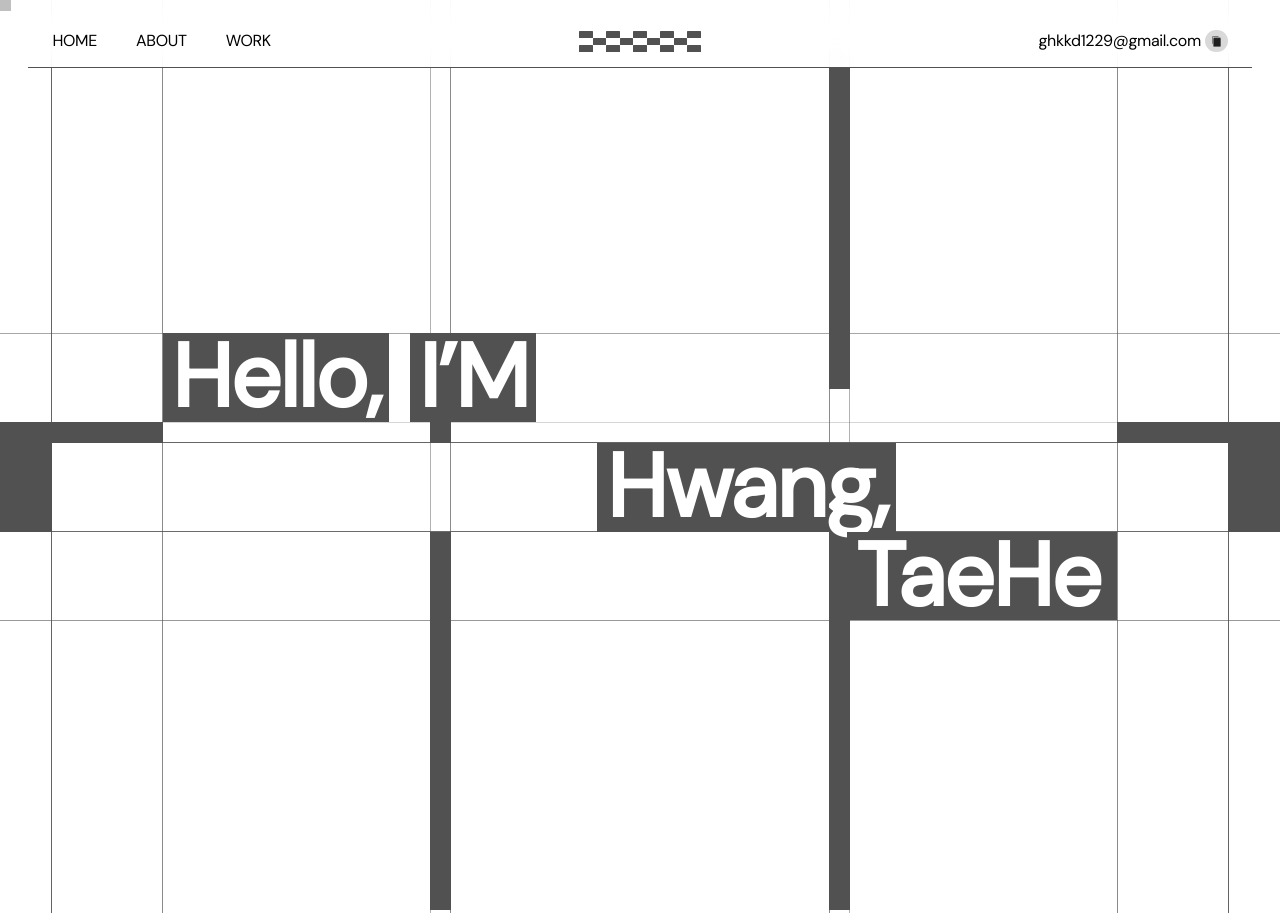
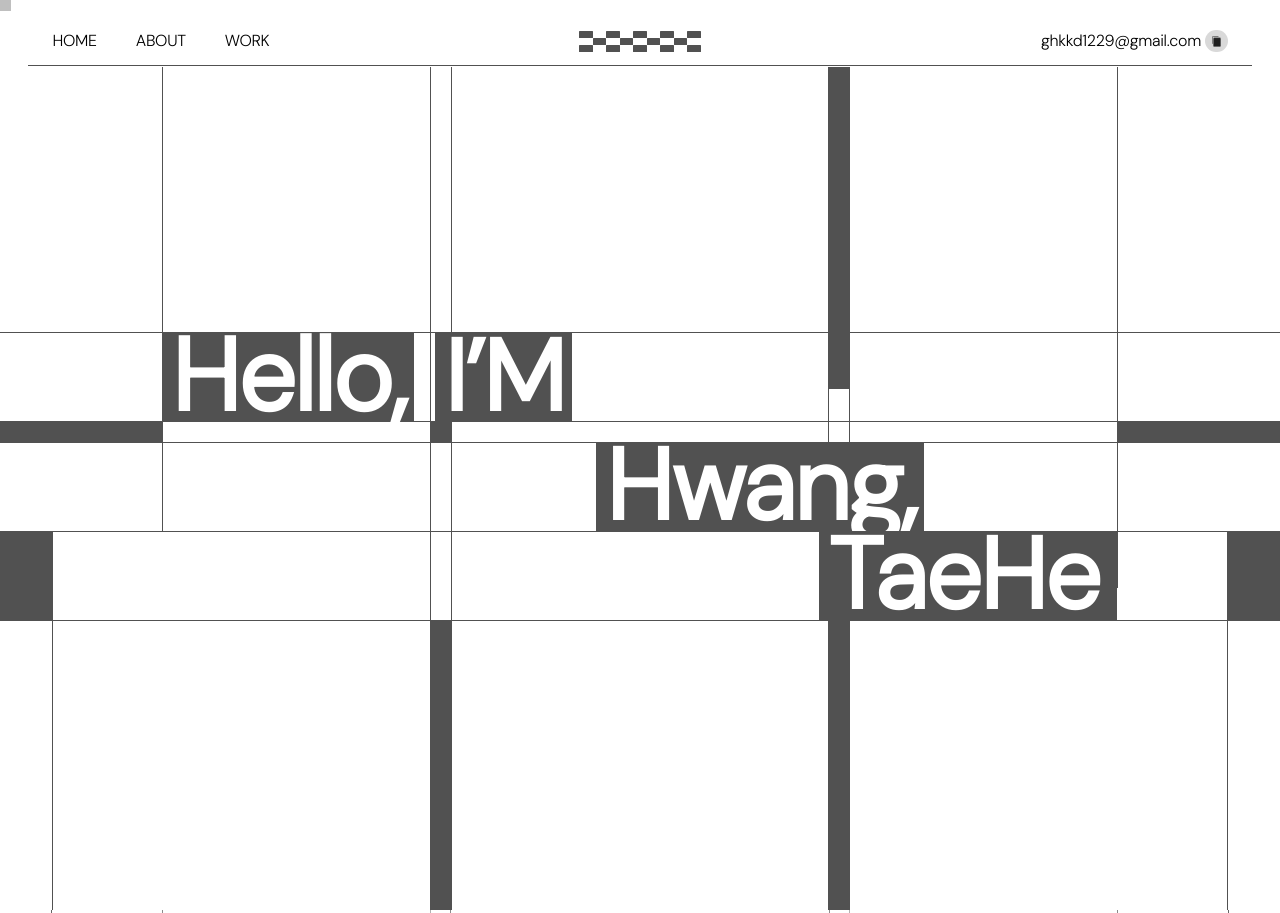
Before and after one commit to ghkd1229/hypen-test, a website: page nestjs-app/public/index.html in a window 1280 px wide. Shown: the top 913 px of the page. Drawn offline with Linux system fonts and the light colour scheme.

Commit message:
Correct hero grid and typography

```diff
--- a/nestjs-app/public/index.html
+++ b/nestjs-app/public/index.html
@@ -7,8 +7,8 @@
     <title>Hwang Tae Hee — Graphic Designer</title>
     <link rel="preconnect" href="https://fonts.googleapis.com" />
     <link rel="preconnect" href="https://fonts.gstatic.com" crossorigin />
-    <link rel="stylesheet" href="https://fonts.googleapis.com/css2?family=DM+Sans:opsz,wght@9..40,400&family=Roboto+Mono:wght@400&display=swap" />
-    <link rel="stylesheet" href="/styles.css?v=61" />
+    <link rel="stylesheet" href="https://fonts.googleapis.com/css2?family=DM+Sans:opsz,wght@9..40,300&family=Roboto+Mono:wght@400&display=swap" />
+    <link rel="stylesheet" href="/styles.css?v=62" />
     <script src="/interactions.js?v=61" defer></script>
   </head>
   <body class="is-loading">
@@ -41,7 +41,12 @@
 
     <main class="site-stage">
       <section class="hero structural-page" id="home" aria-labelledby="hero-title">
-        <div class="design-grid hero-grid" aria-hidden="true"></div>
+        <div class="hero-grid" aria-hidden="true">
+          <i class="hline hline-a"></i><i class="hline hline-b"></i><i class="hline hline-c"></i>
+          <i class="hline hline-d"></i><i class="hline hline-e"></i>
+          <i class="vline vline-a"></i><i class="vline vline-b"></i><i class="vline vline-c"></i><i class="vline vline-d"></i>
+          <i class="vline vline-e"></i><i class="vline vline-f"></i><i class="vline vline-g"></i><i class="vline vline-h"></i>
+        </div>
         <div class="hero-bars" aria-hidden="true">
           <span class="bar-a"></span><span class="bar-b"></span><span class="bar-c"></span><span class="bar-d"></span>
           <span class="bar-e"></span><span class="bar-f"></span><span class="bar-g"></span><span class="bar-h"></span>
--- a/nestjs-app/public/styles.css
+++ b/nestjs-app/public/styles.css
@@ -11,7 +11,7 @@ body {
   color: var(--ink);
   background: var(--paper);
   font-family: "DM Sans", sans-serif;
-  font-weight: 400;
+  font-weight: 300;
   cursor: none;
 }
 body.is-loading { overflow: hidden; }
@@ -75,7 +75,7 @@ button { padding: 0; border: 0; background: none; }
   position: fixed;
   inset: 0 0 auto;
   z-index: 1000;
-  height: 5.277778vw;
+  height: 5.138889vw;
   padding: 2.361111vw 4.097222vw 0;
   color: #000;
   background: rgba(255,255,255,.86);
@@ -144,32 +144,33 @@ button { padding: 0; border: 0; background: none; }
     linear-gradient(90deg, transparent calc(87.2917% - .5px), var(--ink) 87.2917%, transparent calc(87.2917% + .5px)),
     linear-gradient(90deg, transparent calc(95.9722% - .5px), var(--ink) 95.9722%, transparent calc(95.9722% + .5px));
 }
-.hero-grid {
-  background-image:
-    linear-gradient(90deg, transparent calc(4.0278% - .5px), var(--ink) 4.0278%, transparent calc(4.0278% + .5px)),
-    linear-gradient(90deg, transparent calc(12.7083% - .5px), var(--ink) 12.7083%, transparent calc(12.7083% + .5px)),
-    linear-gradient(90deg, transparent calc(33.6111% - .5px), var(--ink) 33.6111%, transparent calc(33.6111% + .5px)),
-    linear-gradient(90deg, transparent calc(35.2083% - .5px), var(--ink) 35.2083%, transparent calc(35.2083% + .5px)),
-    linear-gradient(90deg, transparent calc(64.7917% - .5px), var(--ink) 64.7917%, transparent calc(64.7917% + .5px)),
-    linear-gradient(90deg, transparent calc(66.3889% - .5px), var(--ink) 66.3889%, transparent calc(66.3889% + .5px)),
-    linear-gradient(90deg, transparent calc(87.2917% - .5px), var(--ink) 87.2917%, transparent calc(87.2917% + .5px)),
-    linear-gradient(90deg, transparent calc(95.9722% - .5px), var(--ink) 95.9722%, transparent calc(95.9722% + .5px)),
-    linear-gradient(transparent calc(36.6211% - .5px), var(--ink) 36.6211%, transparent calc(36.6211% + .5px)),
-    linear-gradient(transparent calc(46.3867% - .5px), var(--ink) 46.3867%, transparent calc(46.3867% + .5px)),
-    linear-gradient(transparent calc(48.6328% - .5px), var(--ink) 48.6328%, transparent calc(48.6328% + .5px)),
-    linear-gradient(transparent calc(58.3984% - .5px), var(--ink) 58.3984%, transparent calc(58.3984% + .5px)),
-    linear-gradient(transparent calc(68.1641% - .5px), var(--ink) 68.1641%, transparent calc(68.1641% + .5px));
-}
+.hero-grid { position: absolute; inset: 0; pointer-events: none; }
+.hero-grid i { position: absolute; display: block; margin: 0; background: var(--ink); }
+.hero-grid .hline { left: 0; width: 100%; height: 1px; }
+.hline-a { top: 36.523438%; }
+.hline-b { top: 46.289063%; }
+.hline-c { top: 48.535156%; }
+.hline-d { top: 58.300781%; }
+.hline-e { top: 68.066406%; }
+.hero-grid .vline { width: 1px; }
+.vline-a { left: 4.097222%; top: 58.300781%; bottom: 0; }
+.vline-b { left: 12.638889%; top: 7.324219%; height: 50.976563%; }
+.vline-c { left: 33.611111%; top: 7.324219%; bottom: 0; }
+.vline-d { left: 35.208333%; top: 7.324219%; bottom: 0; }
+.vline-e { left: 64.722222%; top: 7.324219%; bottom: 0; }
+.vline-f { left: 66.319444%; top: 7.324219%; bottom: 0; }
+.vline-g { left: 87.291667%; top: 7.324219%; height: 57.226563%; }
+.vline-h { left: 95.833333%; top: 58.300781%; bottom: 0; }
 .hero-bars, .hero-title { position: absolute; inset: 0; }
 .hero-bars span { position: absolute; display: block; background: var(--ink); }
-.hero-bars .bar-a { left: 0; top: 46.3867%; width: 12.7083%; height: 2.2461%; }
-.hero-bars .bar-b { right: 0; top: 46.3867%; width: 12.7083%; height: 2.2461%; }
-.hero-bars .bar-c { left: 33.6111%; top: 46.3867%; width: 1.5972%; height: 2.2461%; }
-.hero-bars .bar-d { left: 64.7917%; top: 7.3242%; width: 1.5972%; height: 35.4492%; }
-.hero-bars .bar-e { left: 0; top: 48.6328%; width: 4.0278%; height: 9.7656%; }
-.hero-bars .bar-f { right: 0; top: 48.6328%; width: 4.0278%; height: 9.7656%; }
-.hero-bars .bar-g { left: 33.6111%; top: 58.3984%; width: 1.5972%; height: 41.6016%; }
-.hero-bars .bar-h { left: 64.7917%; top: 58.3984%; width: 1.5972%; height: 41.6016%; }
+.hero-bars .bar-a { left: 0; top: 46.289063%; width: 12.708333%; height: 2.246094%; }
+.hero-bars .bar-b { right: 0; top: 46.289063%; width: 12.708333%; height: 2.246094%; }
+.hero-bars .bar-c { left: 33.611111%; top: 46.289063%; width: 1.666667%; height: 2.34375%; }
+.hero-bars .bar-d { left: 64.722222%; top: 7.324219%; width: 1.597222%; height: 35.449219%; }
+.hero-bars .bar-e { left: 0; top: 58.300781%; width: 4.097222%; height: 9.765625%; }
+.hero-bars .bar-f { right: 0; top: 58.300781%; width: 4.097222%; height: 9.765625%; }
+.hero-bars .bar-g { left: 33.611111%; top: 68.164063%; width: 1.597222%; height: 31.835937%; }
+.hero-bars .bar-h { left: 64.722222%; top: 68.164063%; width: 1.597222%; height: 31.835937%; }
 
 .hero-title { margin: 0; }
 .name-block {
@@ -181,14 +182,15 @@ button { padding: 0; border: 0; background: none; }
   height: 6.944444vw;
   color: white;
   background: transparent;
-  font-size: 6.944444vw;
-  line-height: 5.208333vw;
+  font-size: 7.815347vw;
+  line-height: 5.791944vw;
   letter-spacing: -.02em;
   white-space: nowrap;
 }
-.name-block.hello { left: 12.7083%; top: 36.6211%; gap: 1.597222vw; }
-.name-block.hwang { left: 46.6667%; top: 48.6328%; }
-.name-block.taehee { right: 12.7083%; top: 58.3984%; }
+.name-block.hello { left: 12.638889%; top: 36.523438%; gap: 1.597222vw; }
+.name-block.hello .hero-word:first-child { font-size: 7.986111vw; }
+.name-block.hwang { left: 46.597222%; top: 48.535156%; }
+.name-block.taehee { right: 12.708333%; top: 58.300781%; }
 .hero-word {
   display: flex;
   align-items: center;
@@ -229,7 +231,7 @@ button { padding: 0; border: 0; background: none; }
   color: white;
   background: var(--ink);
   font-size: 5.208333vw;
-  font-weight: 400;
+  font-weight: 300;
   line-height: 1;
   letter-spacing: -.02em;
   opacity: 0;
```
